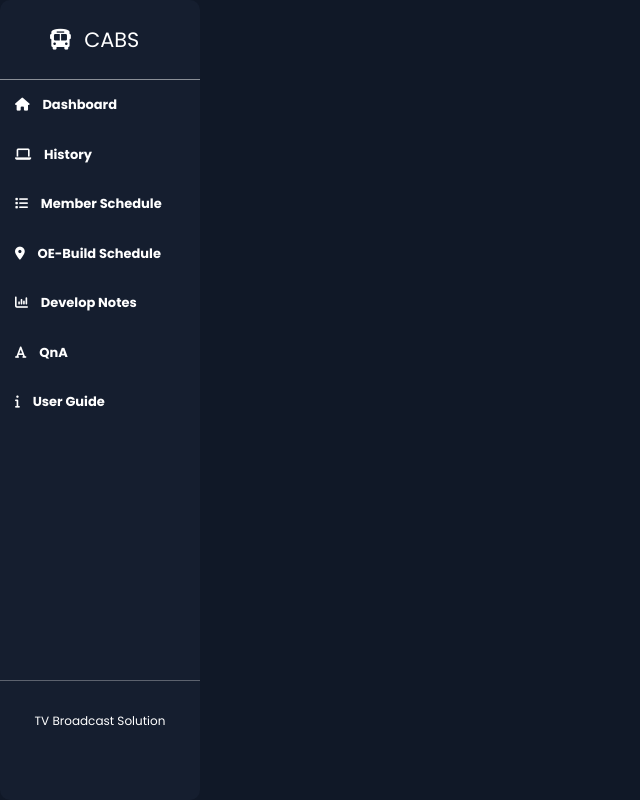
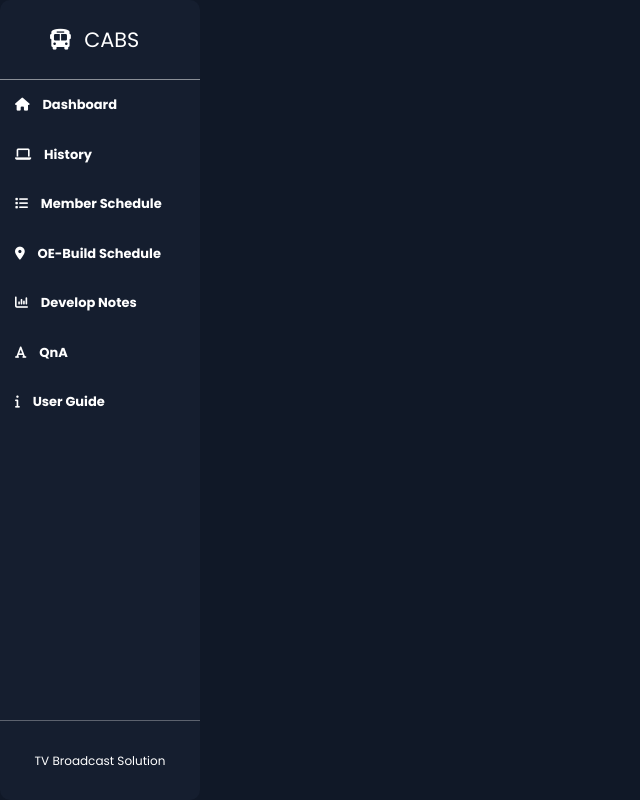
Before and after one commit to minjae200/CABS, a Django app: template CABS/templates/base.html in a window 1280 px wide. Shown: the whole page, without its empty margins (0-640 px from the left). Run offline with Django 4.2, Linux system fonts and the light colour scheme; the template is opened without the code that fills it, so the values that code supplies are empty; some libraries are stand-ins or nearby versions.

Commit message:
modify template

```diff
--- a/CABS/static/css/sidebar.css
+++ b/CABS/static/css/sidebar.css
@@ -145,7 +145,7 @@
 
 .sidebar-body {
   width: 100%;
-  height: calc(95vh - 160px);
+  height: calc(100vh - 160px);
   margin: 0 auto;
 }
 
```
